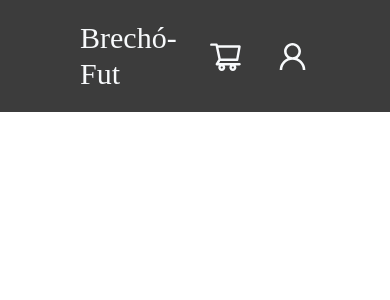
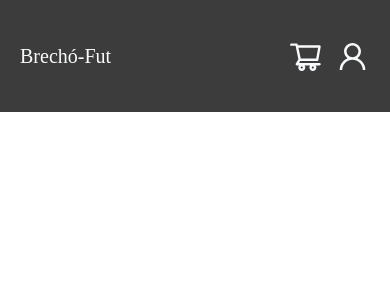
Before and after one commit to vvictorfonseca/playforacause-frontend, a Next.js app: page /payment in a window 390 px wide. Shown: the top 300 px of the page. Built offline with nearby package versions, Linux system fonts and the light colour scheme; a web font is replaced by a local one.

Commit message:
fix: responsivity

```diff
--- a/src/components/AddToCartButton.tsx
+++ b/src/components/AddToCartButton.tsx
@@ -31,7 +31,8 @@ export default function AddToCartButton({ infos }: IProps) {
   }
 
   return (
-    <button onClick={() => verifyUserIsLogged()} className=" w-40 h-9 bg-[#FF5A5F] rounded">
+    // <button onClick={() => verifyUserIsLogged()} className=" w-40 h-9 bg-[#FF5A5F] rounded">
+    <button onClick={() => verifyUserIsLogged()} className=" sm:w-40 sm:h-9 w-32 h-10 bg-[#FF5A5F] rounded">
       <p className=" text-white text-sm font-normal">Adicionar ao Carrinho</p>
     </button>
   )
--- a/src/components/Header.tsx
+++ b/src/components/Header.tsx
@@ -41,23 +41,23 @@ export default function Header() {
     <nav>
       <ul className=" bg-[#3c3c3c] flex items-center justify-between gap-3 h-28 font-medium text-xl text-slate-50">
 
-        <li className=" font-tittle text-3xl ml-20 hover:text-slate-200 transition">
+        <li className=" sm:text-3xl sm:ml-20 font-tittle text-xl ml-5 hover:text-slate-200 transition">
           <Link href="/" legacyBehavior>
             <a>Brechó-Fut</a>
           </Link>
         </li>
 
-        <div className="flex flex-col gap-3 justify-end mr-20 ">
-          <div className=" flex justify-between gap-8">
+        <div className="flex flex-col gap-1 sm:gap-3 justify-end mr-5 sm:mr-20">
+          <div className=" flex justify-between sm:gap-8 gap-3">
 
             {
               userInfos.token ? (
 
-                  <li className="hover:text-slate-200 transition ">
-                    <Link href="/purchases" legacyBehavior>
+                <li className="hover:text-slate-200 transition ">
+                  <Link href="/purchases" legacyBehavior>
                     <AiOutlineShopping size={35} cursor={'pointer'} />
-                    </Link>
-                  </li>
+                  </Link>
+                </li>
 
               ) : (
                 null
--- a/src/pages/products/[productId].tsx
+++ b/src/pages/products/[productId].tsx
@@ -46,7 +46,8 @@ export default function Product({ params }: IProductProps) {
 
   return (
 
-    <main className=" flex flex-wrap w-[50%] h-[43.5vh] bg-white mt-10 shadow-[rgba(0,_0,_0,_0.24)_0px_3px_8px]">
+    <main className=" flex flex-wrap w-[80%] h-[100%] sm:w-[50%] sm:h-[43.5vh] bg-white mt-10 shadow-[rgba(0,_0,_0,_0.24)_0px_3px_8px]">
+      {/* <main className=" flex flex-wrap w-[50%] h-[43.5vh] bg-white mt-10 shadow-[rgba(0,_0,_0,_0.24)_0px_3px_8px]"> */}
       {
         isFetching ? (
           <div className=" w-[100%] flex justify-center items-center">
@@ -55,10 +56,11 @@ export default function Product({ params }: IProductProps) {
 
         ) : (
           <>
-            <aside className=" h-[100%] w-[40%] border-r-2 border-gray-300">
+            {/* <aside className=" h-[33.3%] w-[100%] sm:h-[100%] sm:w-[40%] sm:border-r-2 border-gray-300"> */}
+            <aside className=" h-[33.3%] w-[100%] sm:h-[100%] sm:w-[40%] sm:border-r-2 border-gray-300">
               <img width={400} height={600} src={data.image} alt="Camisa"></img>
             </aside>
-            <div className=" flex flex-col h-[100%] w-[60%]">
+            <div className=" flex flex-col h-[67.7%] w-[100%] sm:h-[100%] sm:w-[60%]">
               <section className=" h-[50%] w-[100%] p-3 border-b-2 border-gray-300 ">
                 <h2 className=" text-3xl font-semibold">{data.name}</h2>
                 <h4 className=" text-sm">{data.description}</h4>
```
